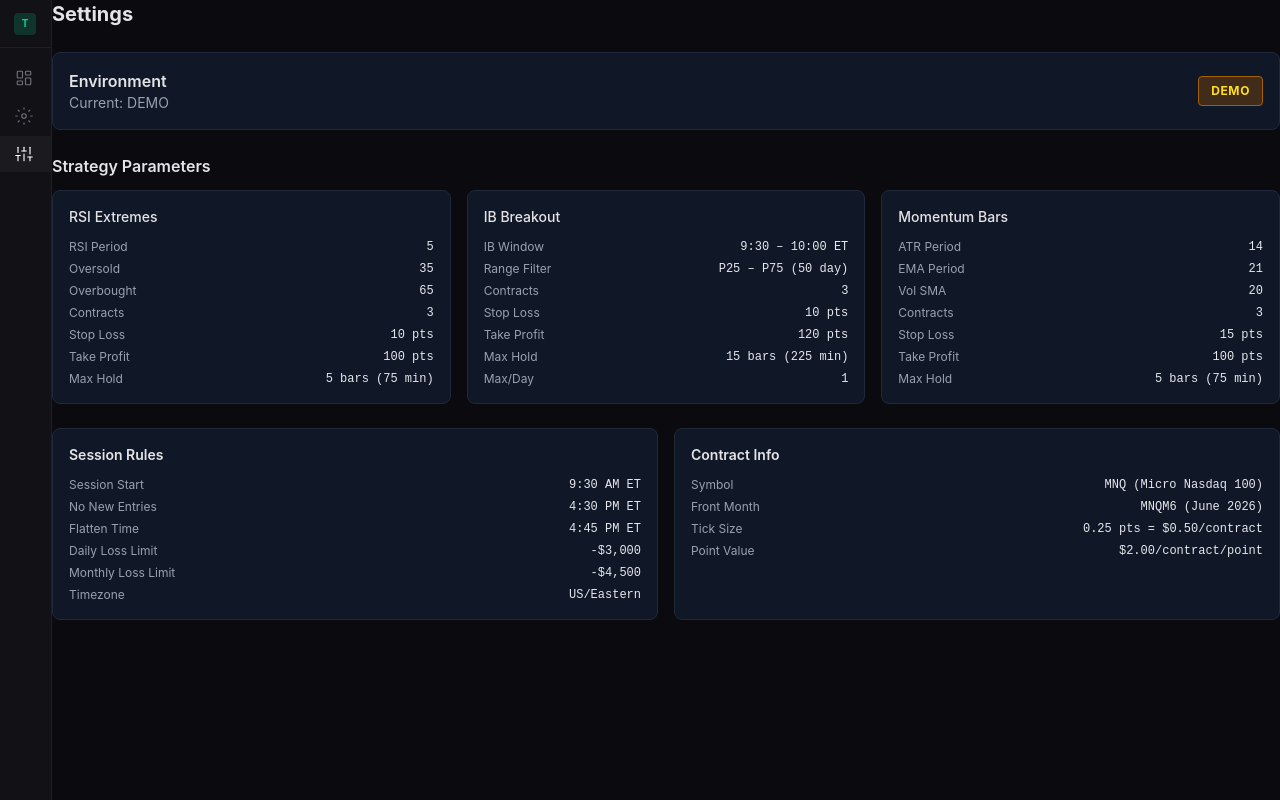
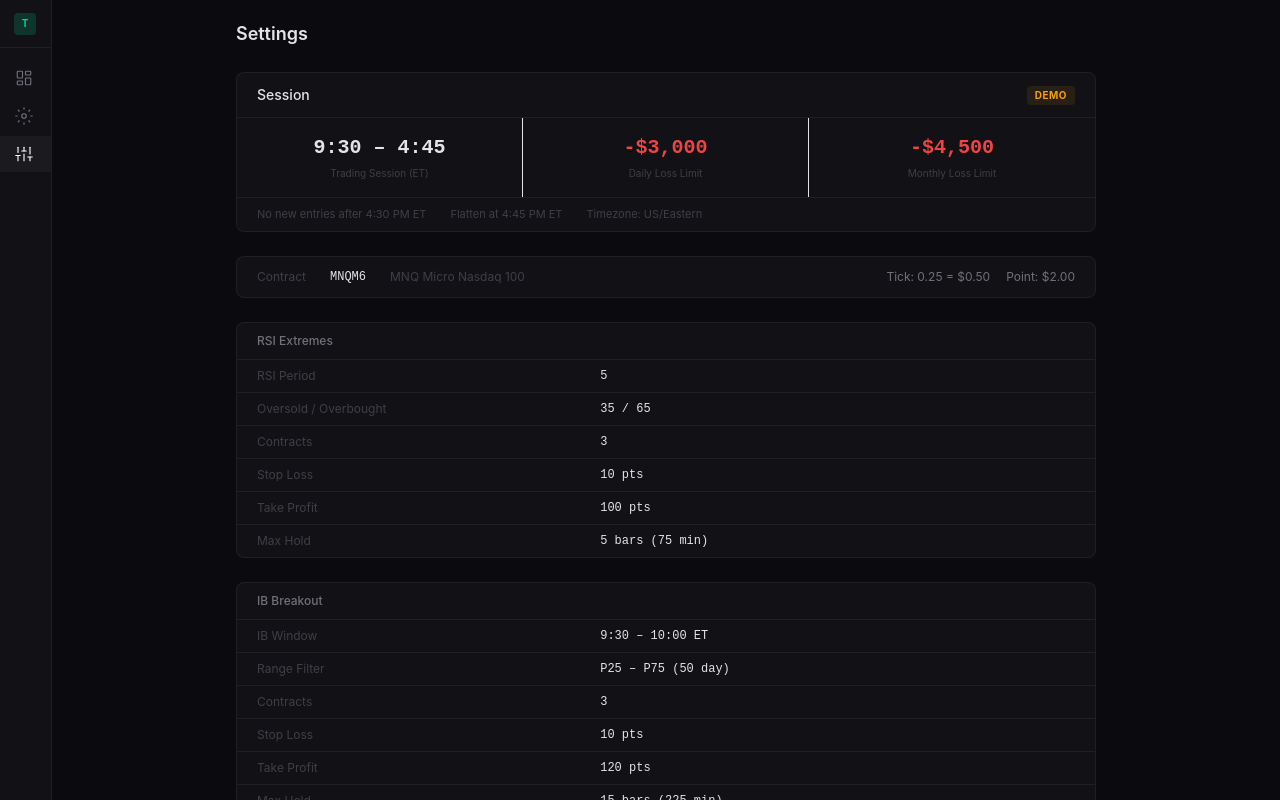
Before and after one commit to bngapple/berjquant, a React (Vite) app in the folder tradovate-executor/dashboard/: page /settings in a window 1280 px wide. Built offline with nearby package versions, Linux system fonts and the light colour scheme; no server answers; the HTML template or start-up script is replaced by a standard one.

Commit message:
feat: redesigned Settings page with table format and prominent session info
Co-Authored-By: Claude Opus 4.6 (1M context) <noreply@anthropic.com>

```diff
--- a/tradovate-executor/dashboard/src/pages/Settings.tsx
+++ b/tradovate-executor/dashboard/src/pages/Settings.tsx
@@ -4,59 +4,39 @@ import { api } from "../api/client";
 const STRATEGIES = [
   {
     name: "RSI Extremes",
-    key: "RSI",
-    params: [
-      { label: "RSI Period", value: "5" },
-      { label: "Oversold", value: "35" },
-      { label: "Overbought", value: "65" },
-      { label: "Contracts", value: "3" },
-      { label: "Stop Loss", value: "10 pts" },
-      { label: "Take Profit", value: "100 pts" },
-      { label: "Max Hold", value: "5 bars (75 min)" },
+    rows: [
+      ["RSI Period", "5"],
+      ["Oversold / Overbought", "35 / 65"],
+      ["Contracts", "3"],
+      ["Stop Loss", "10 pts"],
+      ["Take Profit", "100 pts"],
+      ["Max Hold", "5 bars (75 min)"],
     ],
   },
   {
     name: "IB Breakout",
-    key: "IB",
-    params: [
-      { label: "IB Window", value: "9:30 – 10:00 ET" },
-      { label: "Range Filter", value: "P25 – P75 (50 day)" },
-      { label: "Contracts", value: "3" },
-      { label: "Stop Loss", value: "10 pts" },
-      { label: "Take Profit", value: "120 pts" },
-      { label: "Max Hold", value: "15 bars (225 min)" },
-      { label: "Max/Day", value: "1" },
+    rows: [
+      ["IB Window", "9:30 – 10:00 ET"],
+      ["Range Filter", "P25 – P75 (50 day)"],
+      ["Contracts", "3"],
+      ["Stop Loss", "10 pts"],
+      ["Take Profit", "120 pts"],
+      ["Max Hold", "15 bars (225 min)"],
+      ["Max / Day", "1"],
     ],
   },
   {
     name: "Momentum Bars",
-    key: "MOM",
-    params: [
-      { label: "ATR Period", value: "14" },
-      { label: "EMA Period", value: "21" },
-      { label: "Vol SMA", value: "20" },
-      { label: "Contracts", value: "3" },
-      { label: "Stop Loss", value: "15 pts" },
-      { label: "Take Profit", value: "100 pts" },
-      { label: "Max Hold", value: "5 bars (75 min)" },
+    rows: [
+      ["ATR Period", "14"],
+      ["EMA Period", "21"],
+      ["Volume SMA", "20"],
+      ["Contracts", "3"],
+      ["Stop Loss", "15 pts"],
+      ["Take Profit", "100 pts"],
+      ["Max Hold", "5 bars (75 min)"],
     ],
   },
-];
-
-const SESSION = [
-  { label: "Session Start", value: "9:30 AM ET" },
-  { label: "No New Entries", value: "4:30 PM ET" },
-  { label: "Flatten Time", value: "4:45 PM ET" },
-  { label: "Daily Loss Limit", value: "-$3,000" },
-  { label: "Monthly Loss Limit", value: "-$4,500" },
-  { label: "Timezone", value: "US/Eastern" },
-];
-
-const CONTRACT = [
-  { label: "Symbol", value: "MNQ (Micro Nasdaq 100)" },
-  { label: "Front Month", value: "MNQM6 (June 2026)" },
-  { label: "Tick Size", value: "0.25 pts = $0.50/contract" },
-  { label: "Point Value", value: "$2.00/contract/point" },
 ];
 
 export function Settings() {
@@ -67,81 +47,80 @@ export function Settings() {
   }, []);
 
   return (
-    <div className="space-y-6">
-      <h2 className="text-xl font-bold">Settings</h2>
+    <div className="p-5 max-w-[900px] mx-auto space-y-6">
+      <h2 className="text-lg font-semibold" style={{ color: "var(--text-primary)" }}>
+        Settings
+      </h2>
 
-      {/* Environment */}
-      <div className="bg-gray-900 rounded-lg border border-gray-800 p-4">
-        <div className="flex justify-between items-center">
-          <div>
-            <h3 className="font-semibold">Environment</h3>
-            <p className="text-sm text-gray-400">
-              Current: {environment.toUpperCase()}
-            </p>
-          </div>
+      {/* Session info — prominent */}
+      <div className="panel rounded-lg overflow-hidden">
+        <div className="px-5 py-3 flex items-center justify-between" style={{ borderBottom: "1px solid var(--border)" }}>
+          <span className="text-sm font-medium" style={{ color: "var(--text-primary)" }}>Session</span>
           <span
-            className={`px-3 py-1.5 rounded text-xs font-bold uppercase tracking-wider ${
-              environment === "demo"
-                ? "bg-yellow-900/50 text-yellow-300 border border-yellow-700"
-                : "bg-red-900/50 text-red-300 border border-red-700"
-            }`}
+            className="text-[10px] px-2 py-0.5 rounded font-bold uppercase tracking-wider"
+            style={{
+              background: environment === "demo" ? "rgba(245,158,11,0.1)" : "rgba(239,68,68,0.1)",
+              color: environment === "demo" ? "var(--accent-yellow)" : "var(--accent-red)",
+            }}
           >
             {environment}
           </span>
         </div>
-      </div>
-
-      {/* Strategies */}
-      <div>
-        <h3 className="font-semibold mb-3">Strategy Parameters</h3>
-        <div className="grid grid-cols-3 gap-4">
-          {STRATEGIES.map((strat) => (
-            <div
-              key={strat.key}
-              className="bg-gray-900 rounded-lg border border-gray-800 p-4"
-            >
-              <h4 className="font-medium text-sm mb-3">{strat.name}</h4>
-              <div className="space-y-1.5">
-                {strat.params.map((p) => (
-                  <div
-                    key={p.label}
-                    className="flex justify-between text-xs"
-                  >
-                    <span className="text-gray-400">{p.label}</span>
-                    <span className="font-mono text-gray-200">{p.value}</span>
-                  </div>
-                ))}
-              </div>
-            </div>
-          ))}
+        <div className="grid grid-cols-3 divide-x" style={{ borderColor: "var(--border)" }}>
+          <div className="px-5 py-4 text-center">
+            <div className="text-xl font-mono font-semibold" style={{ color: "var(--text-primary)" }}>9:30 – 4:45</div>
+            <div className="text-[10px] mt-1" style={{ color: "var(--text-muted)" }}>Trading Session (ET)</div>
+          </div>
+          <div className="px-5 py-4 text-center">
+            <div className="text-xl font-mono font-semibold" style={{ color: "var(--accent-red)" }}>-$3,000</div>
+            <div className="text-[10px] mt-1" style={{ color: "var(--text-muted)" }}>Daily Loss Limit</div>
+          </div>
+          <div className="px-5 py-4 text-center">
+            <div className="text-xl font-mono font-semibold" style={{ color: "var(--accent-red)" }}>-$4,500</div>
+            <div className="text-[10px] mt-1" style={{ color: "var(--text-muted)" }}>Monthly Loss Limit</div>
+          </div>
+        </div>
+        <div className="px-5 py-2 text-[11px] flex gap-6" style={{ color: "var(--text-muted)", borderTop: "1px solid var(--border)" }}>
+          <span>No new entries after 4:30 PM ET</span>
+          <span>Flatten at 4:45 PM ET</span>
+          <span>Timezone: US/Eastern</span>
         </div>
       </div>
 
-      {/* Session Config */}
-      <div className="grid grid-cols-2 gap-4">
-        <div className="bg-gray-900 rounded-lg border border-gray-800 p-4">
-          <h3 className="font-semibold mb-3 text-sm">Session Rules</h3>
-          <div className="space-y-1.5">
-            {SESSION.map((p) => (
-              <div key={p.label} className="flex justify-between text-xs">
-                <span className="text-gray-400">{p.label}</span>
-                <span className="font-mono text-gray-200">{p.value}</span>
-              </div>
-            ))}
-          </div>
-        </div>
-        <div className="bg-gray-900 rounded-lg border border-gray-800 p-4">
-          <h3 className="font-semibold mb-3 text-sm">Contract Info</h3>
-          <div className="space-y-1.5">
-            {CONTRACT.map((p) => (
-              <div key={p.label} className="flex justify-between text-xs">
-                <span className="text-gray-400">{p.label}</span>
-                <span className="font-mono text-gray-200">{p.value}</span>
-              </div>
-            ))}
-          </div>
+      {/* Contract info */}
+      <div className="panel rounded-lg px-5 py-3">
+        <div className="flex items-center gap-6 text-xs">
+          <span style={{ color: "var(--text-muted)" }}>Contract</span>
+          <span className="font-mono" style={{ color: "var(--text-primary)" }}>MNQM6</span>
+          <span style={{ color: "var(--text-muted)" }}>MNQ Micro Nasdaq 100</span>
+          <span className="ml-auto flex gap-4" style={{ color: "var(--text-secondary)" }}>
+            <span>Tick: 0.25 = $0.50</span>
+            <span>Point: $2.00</span>
+          </span>
         </div>
       </div>
+
+      {/* Strategy params — table format */}
+      {STRATEGIES.map((strat) => (
+        <div key={strat.name} className="panel rounded-lg overflow-hidden">
+          <div className="px-5 py-2.5 text-xs font-medium" style={{ color: "var(--text-secondary)", borderBottom: "1px solid var(--border)" }}>
+            {strat.name}
+          </div>
+          <table className="w-full text-xs">
+            <tbody>
+              {strat.rows.map(([label, value], i) => (
+                <tr
+                  key={label}
+                  style={i < strat.rows.length - 1 ? { borderBottom: "1px solid var(--border)" } : undefined}
+                >
+                  <td className="px-5 py-2" style={{ color: "var(--text-muted)", width: "40%" }}>{label}</td>
+                  <td className="px-5 py-2 font-mono" style={{ color: "var(--text-primary)" }}>{value}</td>
+                </tr>
+              ))}
+            </tbody>
+          </table>
+        </div>
+      ))}
     </div>
   );
 }
```
